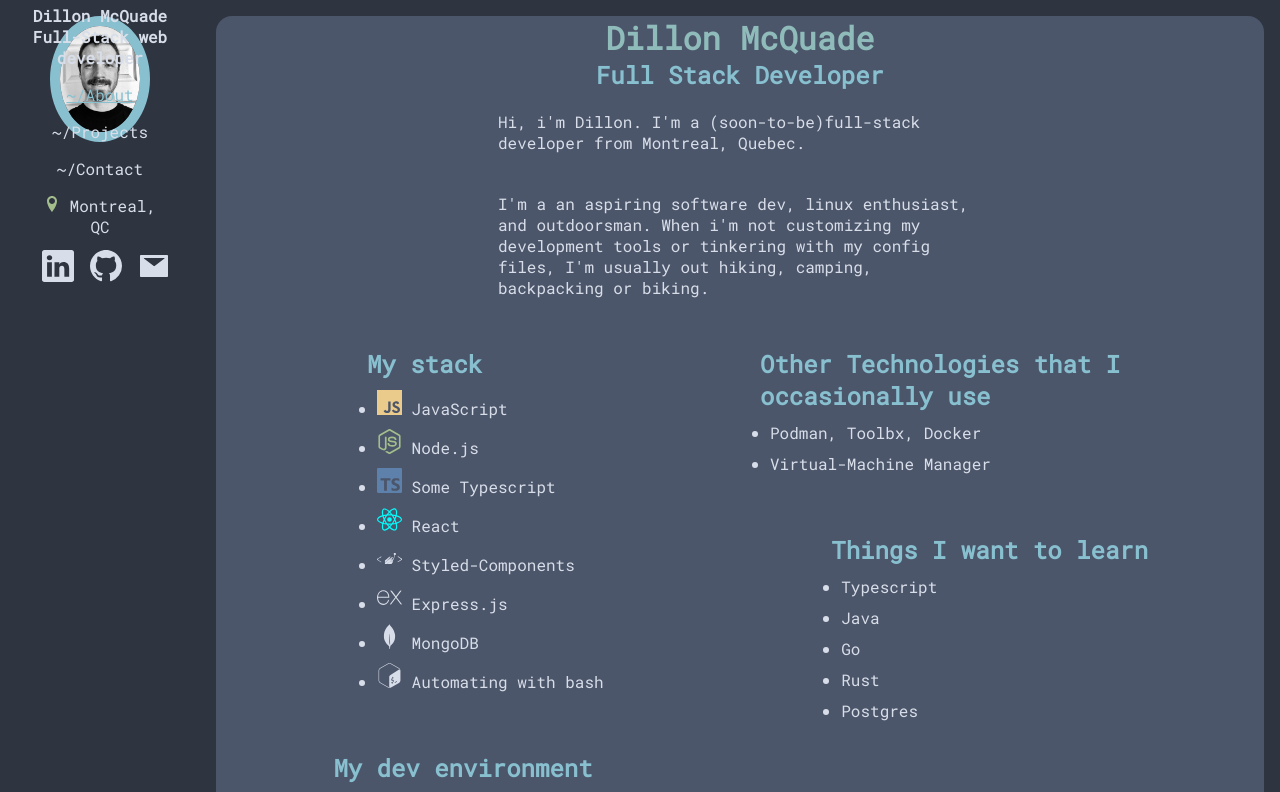
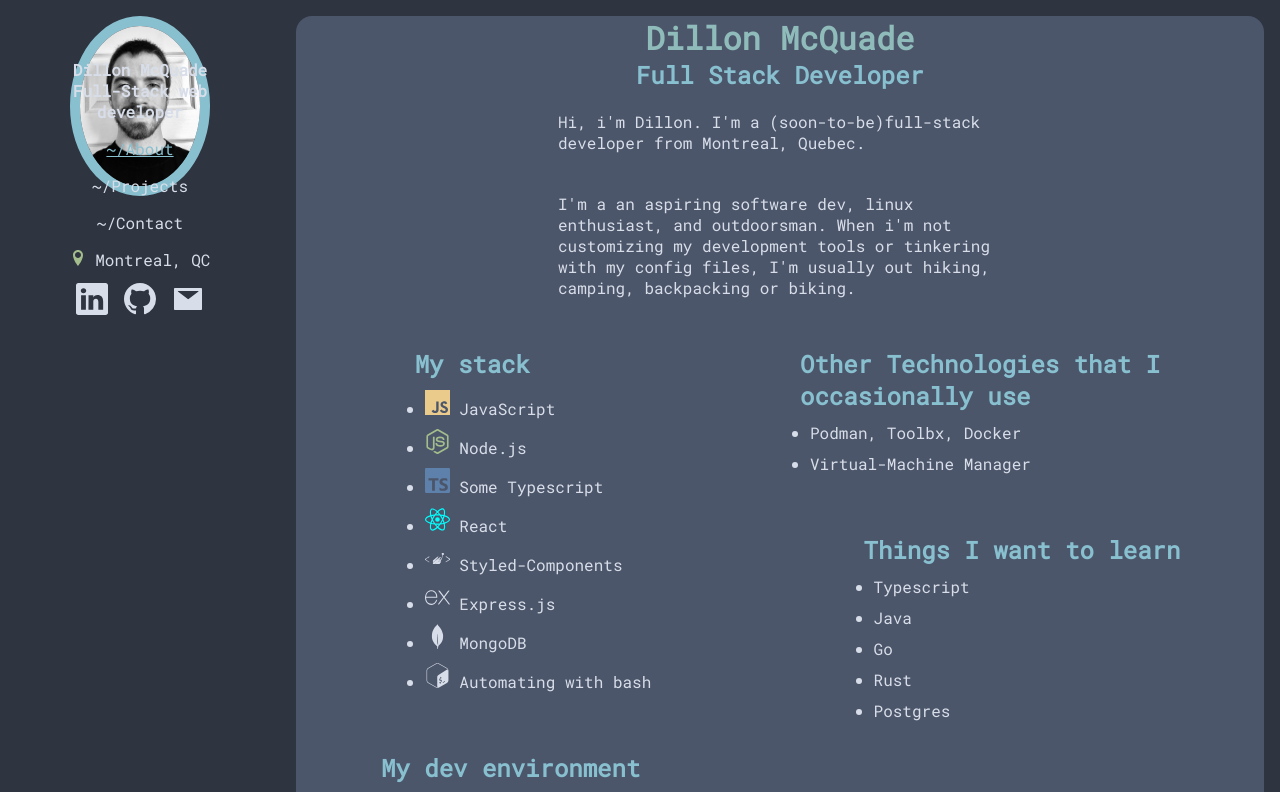
Before and after one commit to dillonkmcquade/dmcquade, a React (Create React App) app: page / in a window 1280 px wide. Shown: the top 792 px of the page. Built offline with nearby package versions, Linux system fonts and the light colour scheme.

Commit message:
rough draft

```diff
--- a/src/components/App.jsx
+++ b/src/components/App.jsx
@@ -16,11 +16,15 @@
   const [opacity, setOpacity] = useState(1);
 
   const handleScroll = () => {
-    setOpacity(1 - document.documentElement.scrollTop / 1500);
+    setOpacity(1 - document.documentElement.scrollTop / 500);
   };
 
   useEffect(() => {
-    if (opacity <= 0) {
+    if (
+      opacity <= 0 ||
+      document.documentElement.scrollTop >=
+        document.documentElement.offsetHeight
+    ) {
       setBannerVisible(false);
       window.removeEventListener("scroll", handleScroll);
     }
@@ -75,6 +79,7 @@
   align-self: center;
   max-width: 1400px;
   animation: fadeIn ease-in 2s;
+  -webkit-animation: fadeIn ease-in 2s;
   @media (max-width: 1000px) {
     align-items: center;
     flex-direction: column;
@@ -90,4 +95,12 @@
       opacity: 1;
     }
   }
+  @-webkit-keyframes fadeIn {
+    0% {
+      opacity: 0;
+    }
+    100% {
+      opacity: 1;
+    }
+  }
 `;
--- a/src/components/Contact.jsx
+++ b/src/components/Contact.jsx
@@ -41,7 +41,9 @@
   background-color: var(--nord3);
   border-radius: 1em;
   margin: 1em;
+  padding: 1em;
   animation: fadeIn ease-in 1s;
+  -webkit-animation: fadeIn ease-in 1s;
   display: flex;
   align-items: center;
   flex-direction: column;
@@ -53,8 +55,15 @@
       opacity: 1;
     }
   }
+  @-webkit-keyframes fadeIn {
+    0% {
+      opacity: 0;
+    }
+    100% {
+      opacity: 1;
+    }
+  }
   @media (min-width: 1000px) {
-    min-width: 375px;
     min-width: calc(1000px - 2em);
   }
 `;
--- a/src/components/Home.jsx
+++ b/src/components/Home.jsx
@@ -119,15 +119,15 @@
 export default Home;
 
 const Wrapper = styled.article`
-  min-width: calc(100% - 2em);
+  max-width: calc(1000px - 2em);
   background-color: var(--nord3);
   border-radius: 1em;
   margin: 1em;
   animation: fadeIn ease-in 1s;
+  -webkit-animation: fadeIn ease-in 1s;
   display: flex;
   align-items: center;
   flex-direction: column;
-  transition: all ease-in-out 400ms;
   @keyframes fadeIn {
     0% {
       opacity: 0;
@@ -136,13 +136,21 @@
       opacity: 1;
     }
   }
+  @-webkit-keyframes fadeIn {
+    0% {
+      opacity: 0;
+    }
+    100% {
+      opacity: 1;
+    }
+  }
   @media (min-width: 1000px) {
-    min-width: 375px;
     min-width: calc(1000px - 2em);
   }
 `;
 const Head = styled.div`
   text-align: center;
+  align-self: center;
 `;
 const Name = styled.h1`
   font-size: 2em;
@@ -171,7 +179,7 @@
   flex-direction: column;
   width: 100%;
   @media (max-width: 900px) {
-    flex-direction: column;
+    align-items: flex-start;
   }
   @media (min-width: 900px) {
     width: 50%;
--- a/src/components/SideBar.jsx
+++ b/src/components/SideBar.jsx
@@ -103,9 +103,17 @@
   margin: 15px;
   list-style: none;
   padding: 1em;
-  animation: slideIn smooth 400ms;
+  animation: slideIn ease-in-out 400ms;
   -webkit-animation: slideIn ease-in-out 400ms;
   @keyframes slideIn {
+    0% {
+      top: -200px;
+    }
+    100% {
+      top: 0;
+    }
+  }
+  @-webkit-keyframes slideIn {
     0% {
       top: -200px;
     }
--- a/src/index.js
+++ b/src/index.js
@@ -5,9 +5,7 @@
 
 const root = ReactDOM.createRoot(document.getElementById("root"));
 root.render(
-  <React.StrictMode>
-    <BrowserRouter>
-      <App />
-    </BrowserRouter>
-  </React.StrictMode>
+  <BrowserRouter>
+    <App />
+  </BrowserRouter>
 );
```
